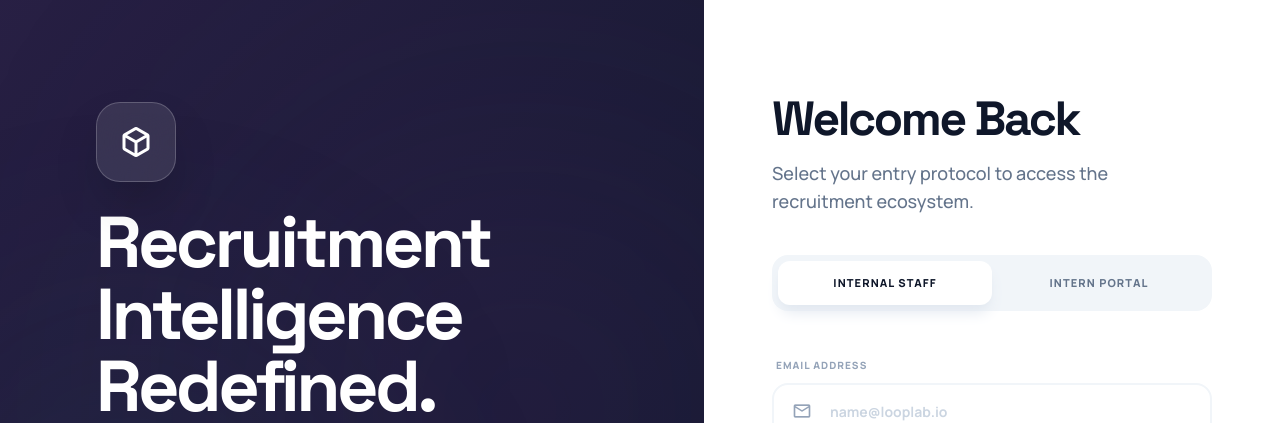
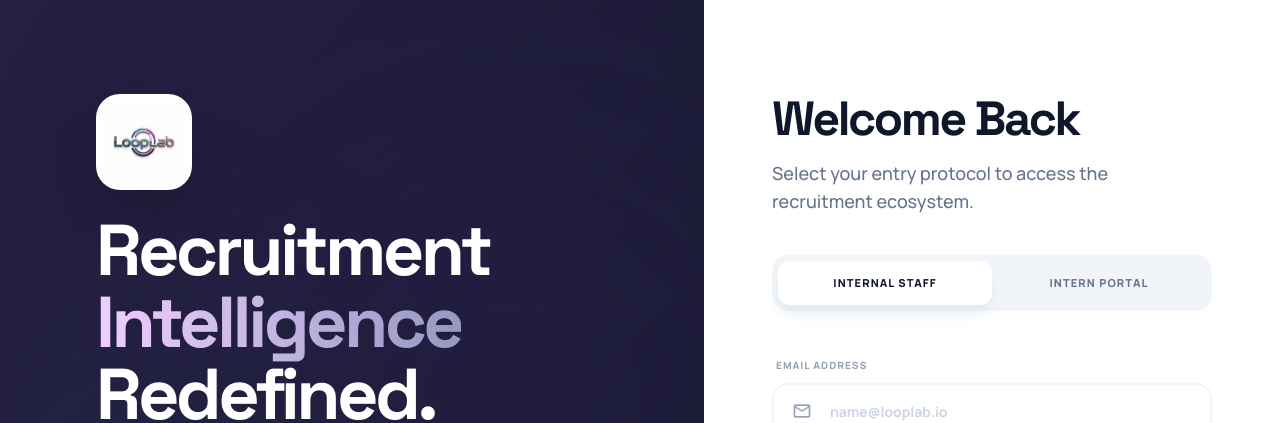
Before and after one commit to Viraj-005/LoopLab-IMS, a React (Vite) app in the folder frontend/: page /login in a window 1280 px wide. Shown: the top 423 px of the page. Built offline with nearby package versions, Linux system fonts and the light colour scheme; no server answers.

Commit message:
Enhanced the UI of login screen

```diff
--- a/frontend/src/index.css
+++ b/frontend/src/index.css
@@ -55,7 +55,26 @@
   }
 
   .kinetic-gradient {
-    background: linear-gradient(135deg, #613380 0%, #7a4b9a 100%);
+    background: linear-gradient(135deg, #613380 0%, #7a4b9a 45%, #3c6184 100%);
+    background-size: 200% 200%;
+    animation: gradient-shift 8s ease infinite;
+  }
+
+  @keyframes gradient-shift {
+    0% { background-position: 0% 50%; }
+    50% { background-position: 100% 50%; }
+    100% { background-position: 0% 50%; }
+  }
+
+  .animate-gradient-x {
+    background-size: 200% 200%;
+    animation: gradient-x 5s ease infinite;
+  }
+
+  @keyframes gradient-x {
+    0% { background-position: 0% 50%; }
+    50% { background-position: 100% 50%; }
+    100% { background-position: 0% 50%; }
   }
 
   .ambient-shadow {
--- a/frontend/src/pages/Login.jsx
+++ b/frontend/src/pages/Login.jsx
@@ -1,6 +1,7 @@
 import React, { useState } from 'react';
 import { useNavigate } from 'react-router-dom';
 import api from '../services/api';
+import logo from '../assets/logo.jpeg';
 
 const Login = ({ setUser }) => {
   const [activeTab, setActiveTab] = useState('staff');
@@ -103,12 +104,12 @@ const Login = ({ setUser }) => {
 
         <div className="relative z-10 max-w-xl text-white space-y-12 animate-in fade-in slide-in-from-left-8 duration-1000">
            <div className="space-y-6">
-              <div className="w-20 h-20 bg-white/10 backdrop-blur-xl border border-white/20 rounded-3xl flex items-center justify-center shadow-2xl">
-                 <span className="material-symbols-outlined text-4xl text-white">deployed_code</span>
-              </div>
+            <div className="w-24 h-24 bg-white rounded-3xl flex items-center justify-center shadow-2xl overflow-hidden p-2 group hover:scale-105 transition-transform duration-500">
+               <img src={logo} alt="LoopLab Logo" className="w-full h-full object-contain" />
+            </div>
               <h1 className="text-5xl lg:text-7xl font-black tracking-tighter leading-[1.05] font-headline">
                 Recruitment <br />
-                <span className="text-primary-light">Intelligence</span> <br />
+                <span className="text-transparent bg-clip-text bg-gradient-to-r from-[#efcfff] via-primary-light to-[#3c6184] animate-gradient-x">Intelligence</span> <br />
                 Redefined.
               </h1>
            </div>
@@ -135,10 +136,10 @@ const Login = ({ setUser }) => {
 
         {/* Mobile Logo */}
         <div className="md:hidden mb-12 flex flex-col items-center">
-            <div className="w-16 h-16 kinetic-gradient rounded-2xl flex items-center justify-center text-white mb-4 shadow-xl shadow-primary/20">
-               <span className="material-symbols-outlined text-3xl">deployed_code</span>
+            <div className="w-20 h-20 bg-white rounded-2xl flex items-center justify-center mb-4 shadow-xl shadow-primary/10 p-2">
+               <img src={logo} alt="LoopLab Logo" className="w-full h-full object-contain" />
             </div>
-            <h2 className="text-3xl font-black text-slate-900 tracking-tighter font-headline">LOOPLAB/IMS</h2>
+            <h2 className="text-3xl font-black text-slate-900 tracking-tighter font-headline">LOOPLAB</h2>
         </div>
 
         <div className="w-full max-w-[440px] space-y-10 animate-in fade-in slide-in-from-bottom-8 duration-700">
```
Also changed, not shown: frontend/src/assets/logo.jpeg (added).
